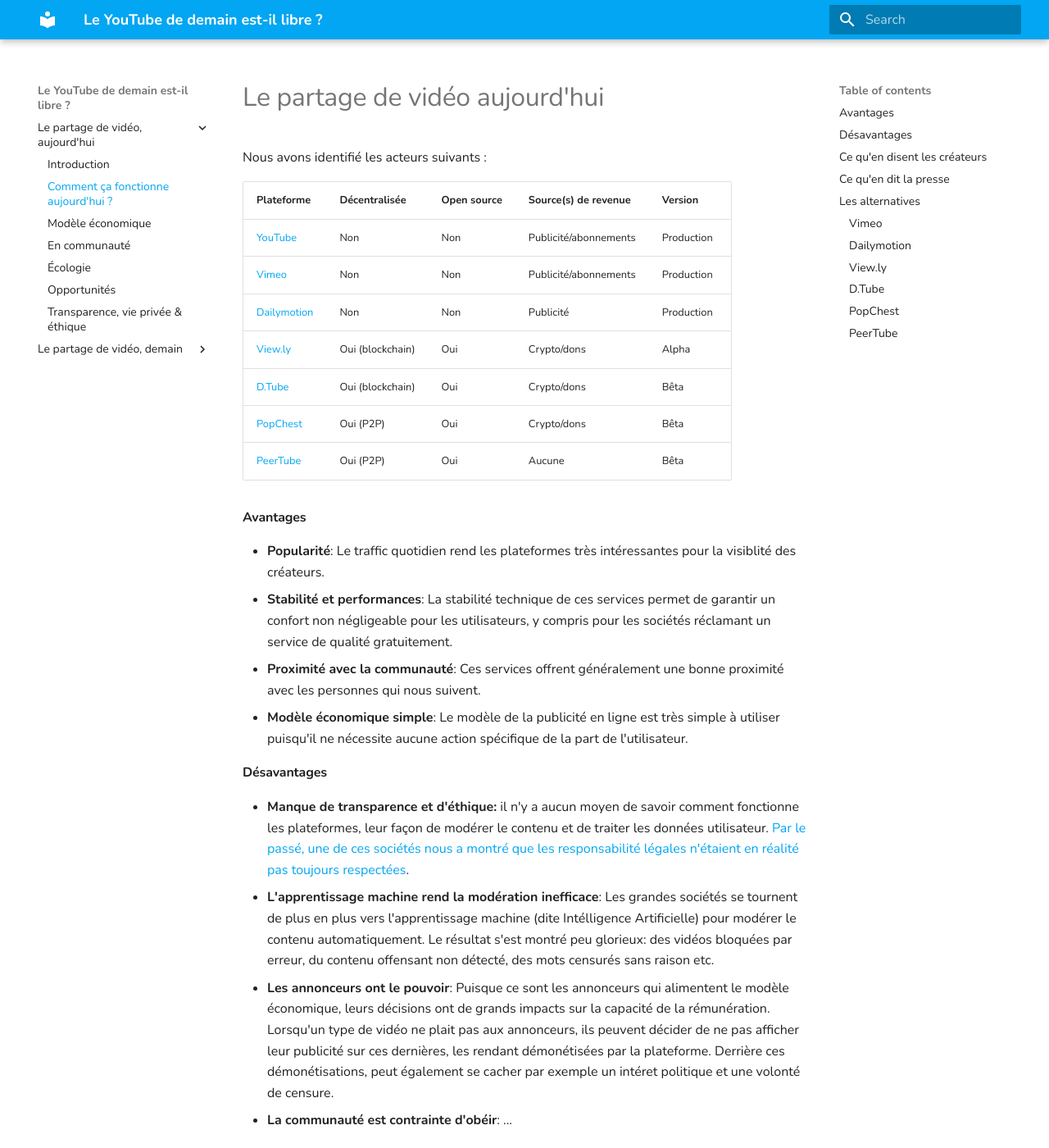
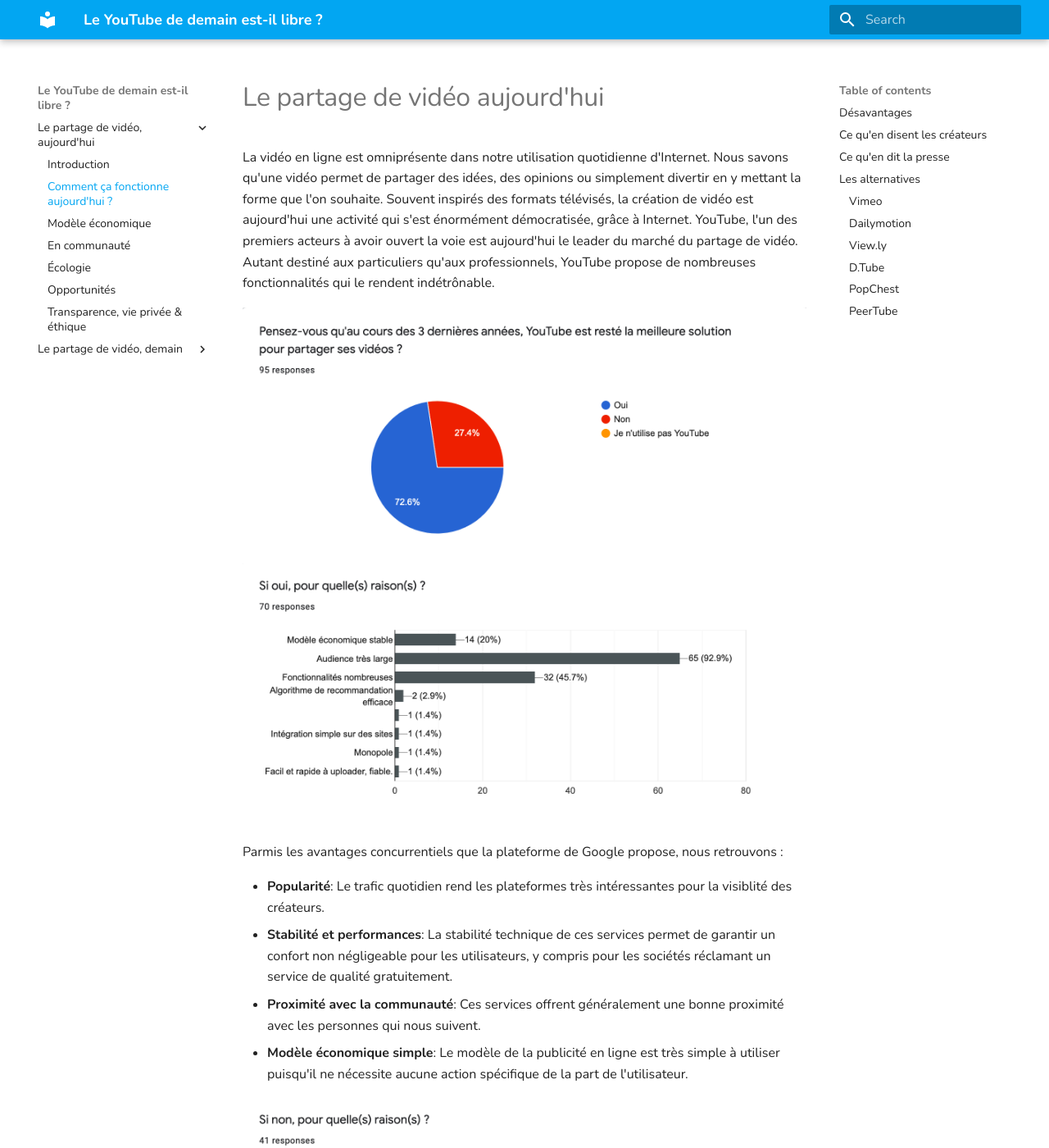
Before and after one commit to sundowndev/livre-blanc-video, an MkDocs documentation site: the page built from docs/video-sharing-today.md, in a window 1280 px wide and 1400 px high. Shown: the whole window at 82% size. Built offline with MkDocs 1.6.1 and Material for MkDocs 9.7.7, drawn with Linux system fonts in a browser that asks for light colours; some of the changed text lies outside the part shown.

Commit message:
update content

```diff
--- a/docs/video-sharing-today.md
+++ b/docs/video-sharing-today.md
@@ -1,30 +1,27 @@
 # Le partage de vidéo aujourd'hui
 
-Nous avons identifié les acteurs suivants :
+La vidéo en ligne est omniprésente dans notre utilisation quotidienne d'Internet. Nous savons qu'une vidéo permet de partager des idées, des opinions ou simplement divertir en y mettant la forme que l'on souhaite. Souvent inspirés des formats télévisés, la création de vidéo est aujourd'hui une activité qui s'est énormément démocratisée, grâce à Internet. YouTube, l'un des premiers acteurs à avoir ouvert la voie est aujourd'hui le leader du marché du partage de vidéo. Autant destiné aux particuliers qu'aux professionnels, YouTube propose de nombreuses fonctionnalités qui le rendent indétrônable.
 
-| Plateforme        | Décentralisée           | Open source  | Source(s) de revenue  | Version  |
-| ------------- |-------------|-----|-----|-----|
-| [YouTube](https://www.youtube.com/)      | Non | Non | Publicité/abonnements |   Production |
-| [Vimeo](https://vimeo.com/)      | Non | Non | Publicité/abonnements |   Production |
-| [Dailymotion](https://www.dailymotion.com/)      | Non | Non | Publicité |   Production |
-| [View.ly](https://view.ly/)      | Oui (blockchain)      | Oui |   Crypto/dons |   Alpha |
-| [D.Tube](https://d.tube/) | Oui (blockchain)      | Oui |    Crypto/dons |   Bêta |
-| [PopChest](https://popchest.com/) | Oui (P2P)      | Oui |    Crypto/dons |   Bêta |
-| [PeerTube](https://joinpeertube.org/) | Oui (P2P)      | Oui |    Aucune |   Bêta |
+![](./assets/screenshot_2.png)
+![](./assets/screenshot_3.png)
 
-#### Avantages
+Parmis les avantages concurrentiels que la plateforme de Google propose, nous retrouvons :
 
-- **Popularité**: Le traffic quotidien rend les plateformes très intéressantes pour la visiblité des créateurs.
+- **Popularité**: Le trafic quotidien rend les plateformes très intéressantes pour la visiblité des créateurs.
 - **Stabilité et performances**: La stabilité technique de ces services permet de garantir un confort non négligeable pour les utilisateurs, y compris pour les sociétés réclamant un service de qualité gratuitement.
 - **Proximité avec la communauté**: Ces services offrent généralement une bonne proximité avec les personnes qui nous suivent.
 - **Modèle économique simple**: Le modèle de la publicité en ligne est très simple à utiliser puisqu'il ne nécessite aucune action spécifique de la part de l'utilisateur.
+
+![](./assets/screenshot_4.png)
 
 #### Désavantages
 
 - **Manque de transparence et d'éthique:** il n'y a aucun moyen de savoir comment fonctionne les plateformes, leur façon de modérer le contenu et de traiter les données utilisateur. [Par le passé, une de ces sociétés nous a montré que les responsabilité légales n'étaient en réalité pas toujours respectées](https://www.developpez.com/actu/271109/Facebook-aurait-trompe-ses-utilisateurs-sur-la-facon-dont-il-utilisait-leurs-numeros-de-telephone-et-son-outil-de-reconnaissance-faciale-selon-la-FTC/).
 - **L'apprentissage machine rend la modération inefficace**: Les grandes sociétés se tournent de plus en plus vers l'apprentissage machine (dite Intélligence Artificielle) pour modérer le contenu automatiquement. Le résultat s'est montré peu glorieux: des vidéos bloquées par erreur, du contenu offensant non détecté, des mots censurés sans raison etc.
 - **Les annonceurs ont le pouvoir**: Puisque ce sont les annonceurs qui alimentent le modèle économique, leurs décisions ont de grands impacts sur la capacité de la rémunération. Lorsqu'un type de vidéo ne plait pas aux annonceurs, ils peuvent décider de ne pas afficher leur publicité sur ces dernières, les rendant démonétisées par la plateforme. Derrière ces démonétisations, peut également se cacher par exemple un intéret politique et une volonté de censure.
-- **La communauté est contrainte d'obéir**: ...
+- **L'algorithme de recommandation peine à trouver du contenu de qualité**: ...
+
+
 
 ### Ce qu'en disent les créateurs
 
@@ -36,7 +33,20 @@
 
 ### Les alternatives
 
-Lancer une plateforme de partage de vidéo n'est pas une chose facile. ...
+Lancer une plateforme de partage de vidéo n'est pas chose facile.
+
+Nous avons identifié les acteurs suivants :
+
+| Plateforme        | Décentralisée           | Open source  | Source(s) de revenue  | Version  |
+| ------------- |-------------|-----|-----|-----|
+| [YouTube](https://www.youtube.com/)      | Non | Non | Publicité/abonnements |   Production |
+| [Twitch](https://www.twitch.tv/)      | Non | Non | Publicité/abonnements/dons |   Production |
+| [Vimeo](https://vimeo.com/)      | Non | Non | Publicité/abonnements |   Production |
+| [Dailymotion](https://www.dailymotion.com/)      | Non | Non | Publicité |   Production |
+| [D.Tube](https://d.tube/) | Oui (blockchain)      | Oui |    Crypto/dons |   Bêta |
+| [PeerTube](https://joinpeertube.org/) | Oui (P2P)      | Oui |    Aucune |   Bêta |
+| [PopChest](https://popchest.com/) | Oui (P2P)      | Oui |    Crypto/dons |   Bêta |
+| [View.ly](https://view.ly/)      | Oui (blockchain)      | Oui |   Crypto/dons |   Alpha |
 
 #### Vimeo
 
```
Also changed, not shown: docs/index.md (+1 -1 lines), docs/assets/screenshot_2.png (added), docs/assets/screenshot_3.png (added), docs/assets/screenshot_4.png (added).
